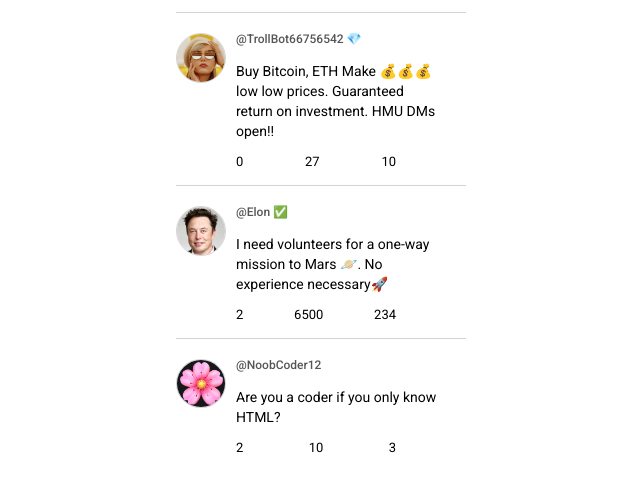
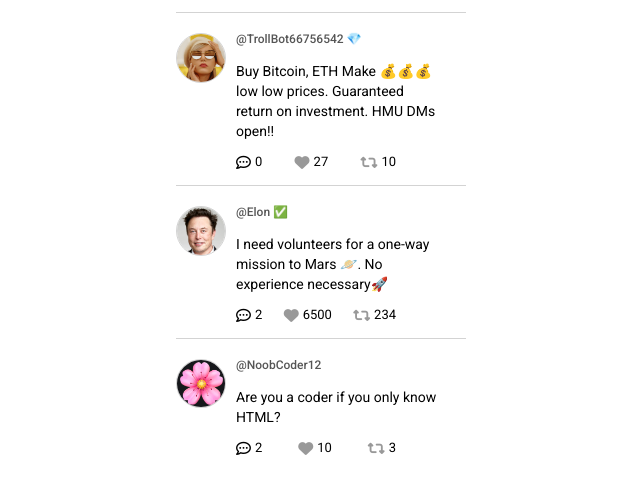
Before and after one commit to lucieyarish/twitter-clone, a plain HTML site: page index.html in a window 1280 px wide. Shown: the part 217-710 px from the top of the page, without its empty margins (319-959 px from the left). Drawn offline with nearby package versions, Linux system fonts and the light colour scheme.

Commit message:
Add icons with data attributes

```diff
--- a/index.css
+++ b/index.css
@@ -16,6 +16,10 @@ h1 {
 i {
     font-size: 15px;
     cursor: pointer;
+}
+
+.fa-solid {
+    color: #999;
 }
 
 .liked {
--- a/index.html
+++ b/index.html
@@ -4,9 +4,14 @@
 		<title>Twimba</title>
 		<link rel="stylesheet" href="https://cdnjs.cloudflare.com/ajax/libs/normalize/8.0.1/normalize.css">
 		<link rel="stylesheet" href="index.css">
+		<!-- Google Font -->
 		<link rel="preconnect" href="https://fonts.googleapis.com">
 		<link rel="preconnect" href="https://fonts.gstatic.com" crossorigin>
 		<link href="https://fonts.googleapis.com/css2?family=Roboto:wght@400;500;600&display=swap" rel="stylesheet">
+		<!-- Font Awesome -->
+		<link rel="stylesheet" href="https://cdnjs.cloudflare.com/ajax/libs/font-awesome/6.2.0/css/all.min.css"
+		integrity="sha512-xh6O/CkQoPOWDdYTDqeRdPCVd1SpvCA9XXcUnZS2FmJNp1coAFzvtCN9BmamE+4aHK8yyUHUSCcJHgXloTyT2A=="
+		crossorigin="anonymous" referrerpolicy="no-referrer" />
 	</head>
 
 	<body>
--- a/js/index.js
+++ b/js/index.js
@@ -6,6 +6,12 @@ const tweetBtn = document.getElementById('tweet-btn');
 tweetBtn.addEventListener('click', function () {
   console.log(tweetInput.value);
   tweetInput.value = '';
+});
+
+document.addEventListener('click', function (e) {
+  if (e.target.dataset.like) {
+    console.log(e.target.dataset.like);
+  }
 });
 
 const getFeedHtml = () => {
@@ -21,12 +27,24 @@ const getFeedHtml = () => {
                     <p class="tweet-text">${tweet.tweetText}</p>
                     <div class="tweet-details">
                         <span class="tweet-detail">
+                            <i
+                            class="fa-regular fa-comment-dots"
+                            data-reply="${tweet.uuid}"
+                            ></i>
                             ${tweet.replies.length}
                         </span>
                         <span class="tweet-detail">
+                            <i
+                            class="fa-solid fa-heart"
+                            data-like="${tweet.uuid}"
+                            ></i>
                             ${tweet.likes}
                         </span>
                         <span class="tweet-detail">
+                            <i
+                            class="fa-solid fa-retweet"
+                            data-retweet="${tweet.uuid}"
+                            ></i>
                             ${tweet.retweets}
                         </span>
                     </div>
```
